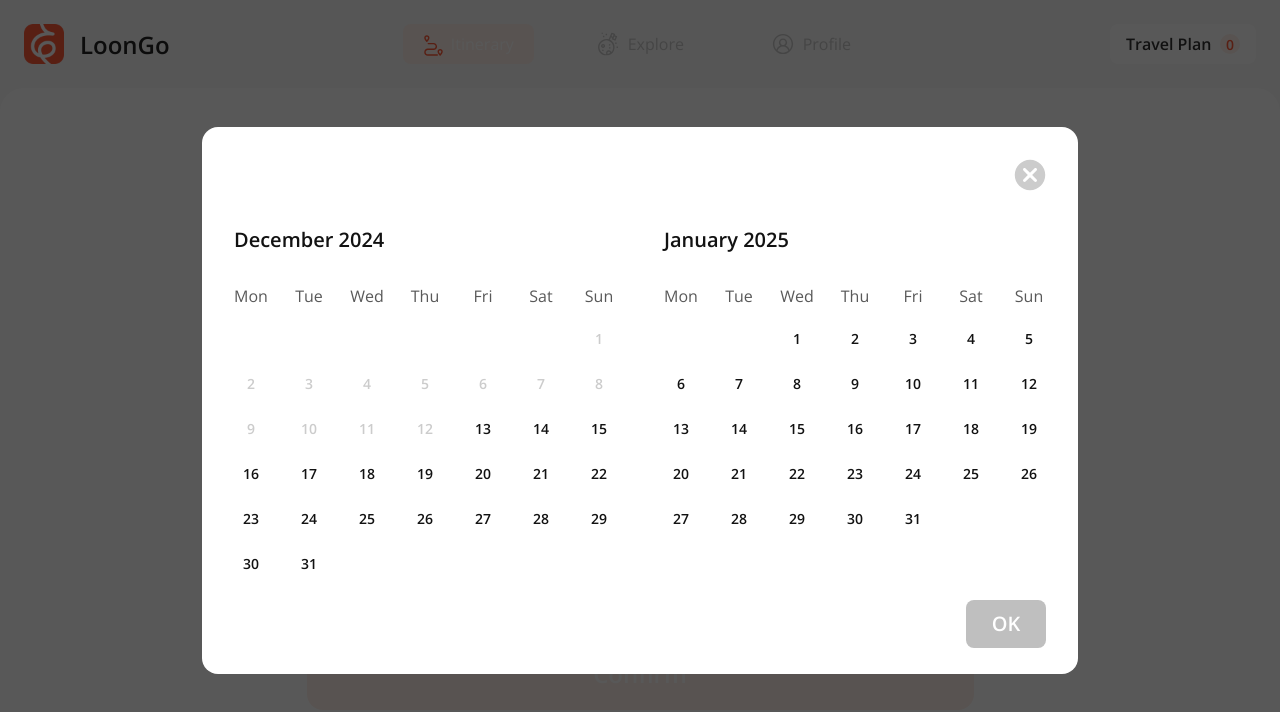
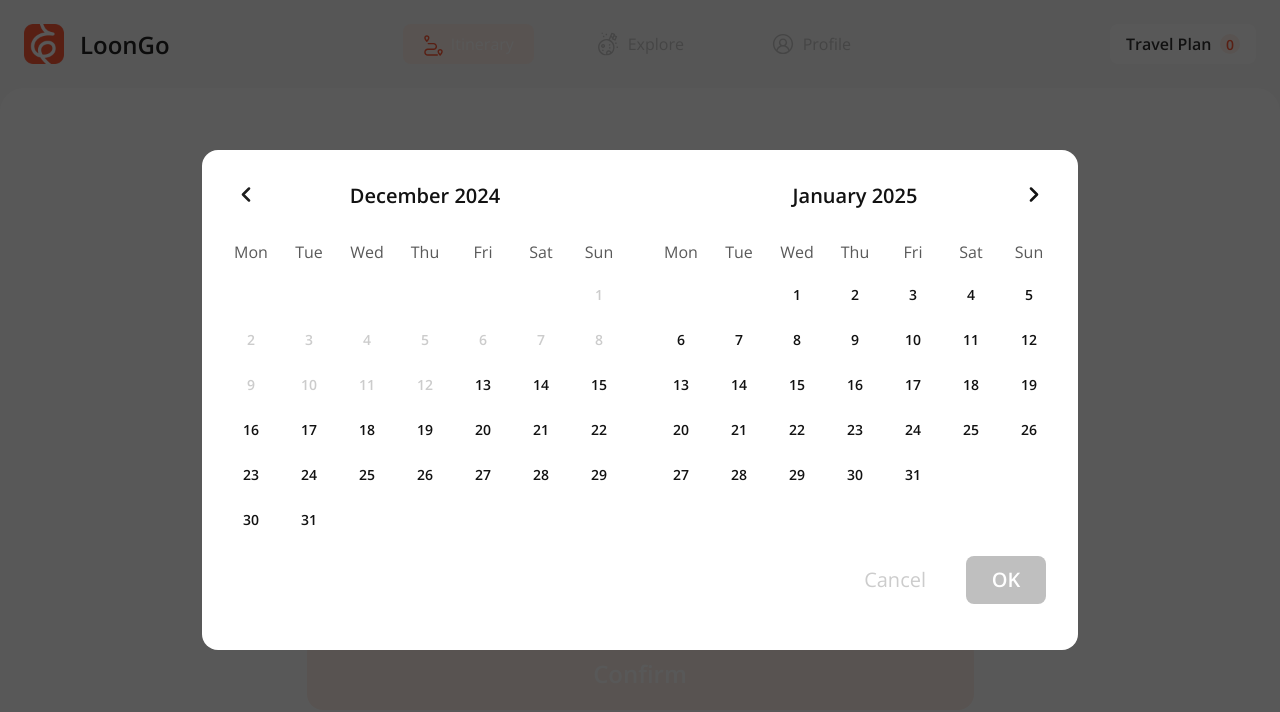
Before and after one commit to Legendrobert/Loongo-Web, a Vue app: page / in a window 1280 px wide. Both pictures are taken after a click on the element "Add start date and end date". Shown: the top 712 px of the page. Built offline with nearby package versions, Linux system fonts and the light colour scheme.

Commit message:
feat:日历组件完善天数限制,布局更新

```diff
--- a/src/components/common/L-Calendar.vue
+++ b/src/components/common/L-Calendar.vue
@@ -19,18 +19,23 @@
     <!-- 弹窗 -->
     <div v-if="isMaskVisible" class="mask">
         <div class="mask-area">
-            <svgCancel
-                :width="32"
-                :height="32"
-                class="svgCancel"
-                @click="handleClose"
-            >
-            </svgCancel>
             <div class="calendar">
                 <div class="month" v-for="(item,calendarIndex) in calendarList" :key="calendarIndex">
-                    <div class="date">{{item.date}}</div>
+                    <div class="date">
+                        <svgToLeft
+                            v-if="calendarIndex === 0"
+                            @click="handleNextMonth('Previous')"
+                        ></svgToLeft>
+                        <div v-if="calendarIndex === 1"></div>
+                        <span>{{item.date}}</span>
+                        <div v-if="calendarIndex === 0"></div>
+                        <svgToRight
+                            v-if="calendarIndex === 1"
+                            @click="handleNextMonth('Next')"
+                        ></svgToRight>
+                    </div>
                     <div class="week">
-                        <span v-for=" (item,weekIndex) in weekList " :key="weekIndex">{{ item }}</span>
+                        <span v-for=" (i,weekIndex) in weekList " :key="weekIndex">{{ i }}</span>
                     </div>
                     <div class="days">
                         <!-- 填充空白占位符，确保第一天对齐 -->
@@ -44,13 +49,36 @@
                             :class="activeClassFn(day,calendarIndex,dayIndex)"
                             @click="handleDateClick(day,dayIndex,calendarIndex)"
                         >{{ day }}</span>
-
-                        <span v-for="space in item.firstDayOffset" :key="'space-' + space" class="empty"></span>
+                        <span v-for="lastSpace in item.lastDayOffset" :key="'lastSpace-' + lastSpace" class="empty"></span>
                     </div>
                 </div>
             </div>
             <div class="mask-footer">
-                <div class="ok">OK</div>
+                <div class="footer-left">
+                    <div
+                        v-show="rangeDate[0].date"
+                        class="footer-left-Date">
+                        {{'24, Dec, 2024'}}
+                    </div>
+                    <div
+                        v-show="rangeDate[0].date"
+                        class="line">
+                        -
+                    </div>
+                    <div
+                        v-show="rangeDate[1].date"
+                        class="footer-left-Date">
+                        {{'06, Jan, 2025'}}
+                    </div>
+                    <div
+                        v-show="rangeDate[1].date !== '' && diffInDays===13"
+                        class="sumDays">14 Days (Max.)</div>
+                </div>
+                <div class="footer-right">
+                    <div class="Cancel" @click="handleClose">Cancel</div>
+                    <div class="foot-btn">OK</div>
+                </div>
+
             </div>
         </div>
     </div>
@@ -59,7 +87,8 @@
 
 <script setup>
     import { ref } from 'vue';
-    import svgCancel from '@/components/svg-icons/svg-cancel.vue'
+    import svgToRight from '@/components/svg-icons/svg-toRight.vue'
+    import svgToLeft from '@/components/svg-icons/svg-toLeft.vue'
 
     // 选中的日期
     // const activeDay = ref(-1)
@@ -81,6 +110,7 @@
     const nextFirstDay = new Date(nextYear,nextMonth,1).getDay();
     const isMaskVisible = ref(false)
     const dateResult = ref(false)
+    const diffInDays = ref(0) // 开始与结束日期的天数差
     const monthList = ref([
         'January',
         'February',
@@ -100,18 +130,19 @@
             date: monthList.value[month] + ' ' + year,
             daysInMonth: new Date(year, month + 1, 0).getDate(),
             firstDayOffset: (firstDay === 0 ? 6 : firstDay - 1),
+            lastDayOffset: 7 - (new Date(year, month + 1, 0).getDay()),
             year: year,
             month: month + 1
         },{
             date: monthList.value[nextMonth] + ' ' + nextYear,
             daysInMonth: new Date(nextYear, nextMonth + 1, 0).getDate(),
             firstDayOffset: (nextFirstDay === 0 ? 6 : nextFirstDay - 1),
+            lastDayOffset: 7 - (new Date(nextYear, nextMonth + 1, 0).getDay()),
             year: nextYear,
             month: nextMonth + 1
         }
     ])
     const weekList = ref(['Mon','Tue','Wed','Thu','Fri','Sat','Sun'])
-    // const rangeDate = ref({startDate: '', endDate: ''}) // 选择的日期区间
     const rangeDate = ref([
         {
             activeDay: -1,
@@ -135,19 +166,37 @@
     }
     // 选择日期
     const handleDateClick = (day, dayIndex,i) =>{
-        // activeDay.value = day-1
-        // activeMonth.value = i
-
         if(rangeDate.value[0].date === ''){
             rangeDate.value[0].activeDay = day-1
             rangeDate.value[0].activeMonth = i
             rangeDate.value[0].date = calendarList.value[i].year + '-' + calendarList.value[i].month + '-' + day
         }else if(rangeDate.value[0].date !== '' && rangeDate.value[1].date === ''){
-            rangeDate.value[1].activeDay = day-1
+            // 开始与结束的时间不能超出14天
+            const start = rangeDate.value[0].date
+            const end = calendarList.value[i].year + '-' + calendarList.value[i].month + '-' + day
+            const d1 = new Date(start);
+            const d2 = new Date(end);
+            diffInDays.value = Math.abs(d2 - d1) / (1000 * 60 * 60 * 24);
+            if(diffInDays.value > 13){
+                return false
+            }
+
+            // 开始时间有值，结束时间无值
+            // 如果开始与结束都是同一月，结束时间不能小于开始时间（rangeDate.value[0].activeDay<day）
+            if(rangeDate.value[0].activeMonth === i && rangeDate.value[0].activeDay < day - 1){
+                rangeDate.value[1].activeDay = day - 1
                 rangeDate.value[1].activeMonth = i
                 rangeDate.value[1].date = calendarList.value[i].year + '-' + calendarList.value[i].month + '-' + day
+            }
+            // 如果开始与结束不同月，结束月要大于开始月，
+            if(rangeDate.value[0].activeMonth < i){
+                rangeDate.value[1].activeDay = day - 1
+                rangeDate.value[1].activeMonth = i
+                rangeDate.value[1].date = calendarList.value[i].year + '-' + calendarList.value[i].month + '-' + day
+            }
+
         }else{
-            rangeDate.value[0].activeDay = day-1
+            rangeDate.value[0].activeDay = day - 1
             rangeDate.value[0].activeMonth = i
             rangeDate.value[0].date = calendarList.value[i].year + '-' + calendarList.value[i].month + '-' + day
             rangeDate.value[1].activeDay = -1
@@ -155,13 +204,15 @@
             rangeDate.value[1].date = ''
         }
 
-        activeClassFn(day,i,dayIndex)
+        activeClassFn(day-1,i,dayIndex)
     }
     // 区分过去和未来的日期字体颜色
     const dayStyle = (day,i) =>{
-        if(i === 0 && day < new Date().getDate()){
+       if(calendarList.value[i].year === year & calendarList.value[i].month === month+1){
+        if(day < new Date().getDate()){
             return {
                 color: '#ccc'
+            }
         }
        }else{
         return{
@@ -179,7 +230,6 @@
         if(rangeDate.value[1].activeMonth === calendarIndex && rangeDate.value[1].activeDay === dayIndex){
             return 'active'
         }
-
         // 期间日期为灰色，当结束的时间有值时
         if(rangeDate.value[1].date !== ''){
             // 开始时间与结束时间为同月
@@ -202,8 +252,95 @@
 
             }
         }
+    }
+    // 日历切换到下一页
+    const handleNextMonth = (value) =>{
+        // 当前月
+        let CurrentMonthFn = null
+        let newYear = null
+        let newMonth = null
+        let newFirstDay = null
+        // 下月
+        let nextMonthFn = null
+        let newNextYear = null
+        let newNextMonth = null
+        let newNextFirstDay = null
+
+        if(value === 'Previous'){
+            if(calendarList.value[0].year === year && calendarList.value[0].month === month + 1){
+                return false
+            }
+
+            if(calendarList.value[0].month - 2 === -1){
+
+                newYear = calendarList.value[0].year -1
+                newMonth = 11
+                newFirstDay = new Date(newYear, newMonth - 1, 1).getDay();
+
+
+                newNextYear = calendarList.value[1].year - 1
+                newNextMonth = 12
+                newNextFirstDay = new Date(newNextYear, newNextMonth - 1, 1).getDay();
+            }else if(calendarList.value[0].month - 2 === 0){
+                newYear = calendarList.value[0].year -1
+                newMonth = 12
+                newFirstDay = new Date(newYear, newMonth - 1, 1).getDay();
+
+
+                newNextYear = calendarList.value[1].year
+                newNextMonth = 1
+                newNextFirstDay = new Date(newNextYear, newNextMonth - 1, 1).getDay();
+            }else{
+                CurrentMonthFn = calendarList.value[0].month - 2
+                newYear = calendarList.value[0].year
+                newMonth = CurrentMonthFn
+                newFirstDay = new Date(newYear, newMonth - 1, 1).getDay();
+
+                nextMonthFn = calendarList.value[1].month - 2
+                newNextYear = nextMonthFn === -1 ? calendarList.value[1].year - 1 : calendarList.value[1].year
+                newNextMonth = nextMonthFn === -1 ? 11 : nextMonthFn
+                newNextFirstDay = new Date(newNextYear, newNextMonth - 1, 1).getDay();
+            }
+
 
         }
+        if(value === 'Next'){
+            if(calendarList.value[0].year === year + 1 && calendarList.value[0].month === month + 1){
+                return false
+            }
+
+            CurrentMonthFn = calendarList.value[0].month + 2
+            newYear = CurrentMonthFn > 12 ? calendarList.value[0].year + 1 : calendarList.value[0].year
+            newMonth = CurrentMonthFn > 12 ? CurrentMonthFn - 12 : CurrentMonthFn
+            newFirstDay = new Date(newYear, newMonth - 1, 1).getDay();
+
+            nextMonthFn = calendarList.value[1].month + 2
+            newNextYear = nextMonthFn > 12 ? calendarList.value[1].year + 1 : calendarList.value[1].year
+            newNextMonth = nextMonthFn > 12 ? nextMonthFn - 12 : nextMonthFn
+            newNextFirstDay = new Date(newNextYear, newNextMonth - 1, 1).getDay();
+
+        }
+
+        calendarList.value = [
+            {
+                date: monthList.value[newMonth - 1 ] + ' ' + newYear,
+                daysInMonth: new Date(newYear, newMonth, 0).getDate(),
+                firstDayOffset: (newFirstDay === 0 ? 6 : newFirstDay - 1),
+                lastDayOffset: 7 - new Date(newYear, newMonth, 0).getDay(),
+                year: newYear,
+                month: newMonth
+            },{
+                date: monthList.value[newNextMonth - 1] + ' ' + newNextYear,
+                daysInMonth: new Date(newNextYear, newNextMonth, 0).getDate(),
+                firstDayOffset: (newNextFirstDay === 0 ? 6 : newNextFirstDay - 1),
+                lastDayOffset: 7 - new Date(newNextYear, newNextMonth, 0).getDay(),
+                year: newNextYear,
+                month: newNextMonth
+            }
+        ]
+
+    }
+
 </script>
 
 <style lang="less" scope>
@@ -254,7 +391,7 @@
 
             .mask-area {
                 width: 876px;
-                height: 547px;
+                height: 500px;
                 border-radius: 16px;
                 padding: 32px;
                 box-sizing: border-box;
@@ -276,10 +413,20 @@
                     width: 382px;
 
                     .date{
+                        display: flex;
+                        justify-content: space-between;
                         height: 27px;
                         font-size: 20px;
                         font-family: Semibold;
                         color:#121212;
+
+                        div{
+                            width: 24px;
+                            height: 24px;
+                            display: flex;
+                            align-items: center;
+                            justify-content: center;
+                        }
                     }
                     .week {
                         display: flex;
@@ -321,9 +468,39 @@
             }
             .mask-footer {
                 display: flex;
-                justify-content: flex-end;
+                // justify-content: flex-end;
+                justify-content: space-between;
 
-                .ok{
+                .footer-left{
+                    display: flex;
+                    font-family: Semibold;
+                    font-size: 16px;
+                    color: #121212;
+                    line-height: 48px;
+
+                    .footer-left-Date {
+                        width: 125px;
+                        height: 48px;
+                        border: 2px solid #F3F3F3;
+                        border-radius: 8px;
+                        display: flex;
+                        align-items: center;
+                        justify-content: center;
+                    }
+                    .sumDays{
+                        margin-left: 28px;
+                        color: #FF401A;
+                        font-size: 16px;
+
+
+                    }
+                    .line {
+                        margin: 0 20px;
+                    }
+                }
+                .footer-right{
+                    display: flex;
+                    .foot-btn{
                         width: 80px;
                         height: 48px;
                         border-radius: 8px;
@@ -334,6 +511,16 @@
                         font-family: Semibold;
                         color: #fff;
                     }
+                    .Cancel{
+                        font-family: Regular;
+                        text-align: center;
+                        font-size: 20px;
+                        color: #CCCCCC;
+                        line-height: 48px;
+                        margin-right: 40px;
+                    }
+                }
+
             }
         }
     }
--- /dev/null
+++ b/src/components/svg-icons/svg-toLeft.vue
@@ -0,0 +1,29 @@
+<!-- 字体图标 toRight -->
+<template>
+    <div>
+        <svg :width="props.width" :height="props.height"  viewBox="0 0 10 15" fill="none" xmlns="http://www.w3.org/2000/svg">
+            <path d="M8 13.5L2 7.5L8 1.5" stroke="#1E1E1E" stroke-width="2.5" stroke-linecap="round" stroke-linejoin="round"/>
+        </svg>
+    </div>
+</template>
+
+
+<script setup>
+import { defineProps } from 'vue';
+
+// 定义props
+const props = defineProps({
+  width: {
+    type: [String, Number],
+    default: 10
+  },
+  height: {
+    type: [String, Number],
+    default: 15
+  }
+});
+</script>
+
+<style lang="scss" scoped>
+
+</style>
--- /dev/null
+++ b/src/components/svg-icons/svg-toRight.vue
@@ -0,0 +1,29 @@
+<!-- 字体图标 toRight -->
+<template>
+    <div>
+    <svg :width="props.width" :height="props.height" viewBox="0 0 10 15" fill="none" xmlns="http://www.w3.org/2000/svg">
+        <path d="M2 13.5L8 7.5L2 1.5" stroke="#121212" stroke-width="2.5" stroke-linecap="round" stroke-linejoin="round"/>
+    </svg>
+    </div>
+</template>
+
+
+<script setup>
+import { defineProps } from 'vue';
+
+// 定义props
+const props = defineProps({
+  width: {
+    type: [String, Number],
+    default: 10
+  },
+  height: {
+    type: [String, Number],
+    default: 15
+  }
+});
+</script>
+
+<style lang="scss" scoped>
+
+</style>
```
Lines whose indentation alone changed are shown as unchanged.
